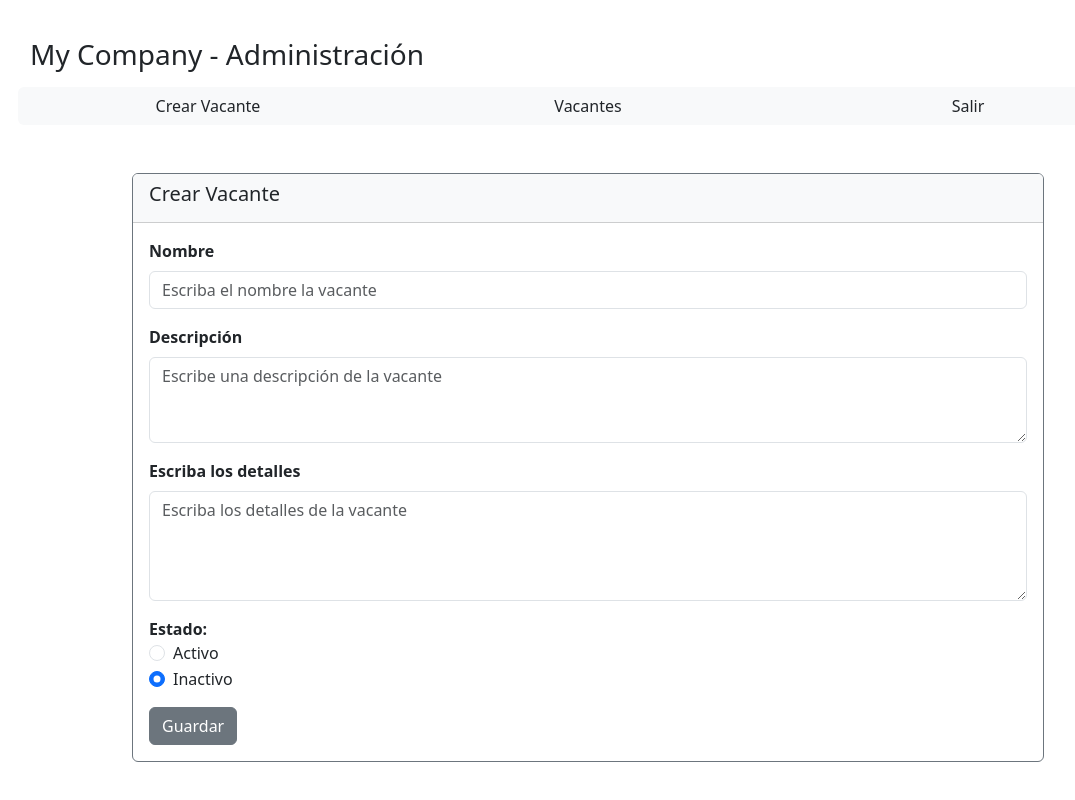
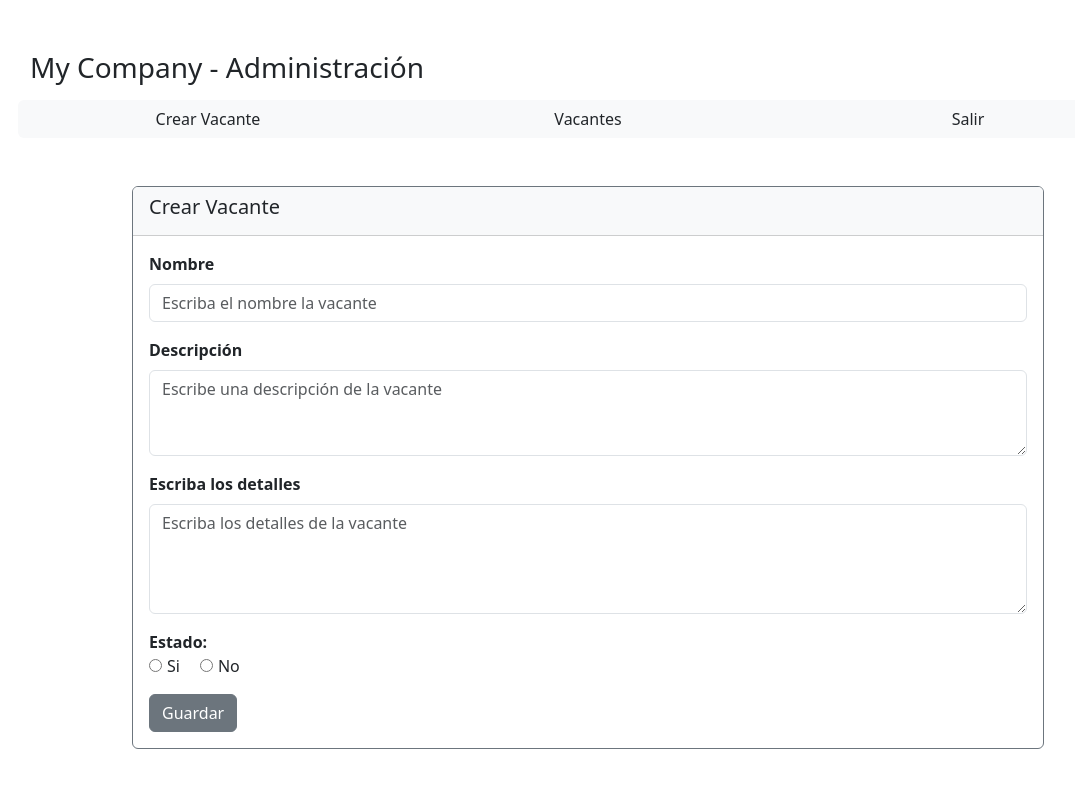
Before and after one commit to EfrenDLD/vacantes-app-FRONTEND, a React (Vite) app: page /formularioVacante in a window 1280 px wide. Shown: the whole page, without its empty margins (52-1127 px from the left). Built offline with nearby package versions, Linux system fonts and the light colour scheme.

Commit message:
feat: Se agregan datos a la BD

```diff
--- a/package.json
+++ b/package.json
@@ -10,6 +10,7 @@
     "preview": "vite preview"
   },
   "dependencies": {
+    "axios": "^1.13.1",
     "bootstrap": "^5.3.8",
     "react": "^19.1.1",
     "react-dom": "^19.1.1",
--- a/src/Routes.jsx
+++ b/src/Routes.jsx
@@ -3,12 +3,13 @@ import { FormularioVacante } from "./pages/FormularioVacantes/FormularioVacantes
 import { NavAdmin } from "./components/NavAdmin/NavAdmin.jsx";
 import ListaVacantes from "./pages/usuarioVisitante/listaVacantes";
 import Vacantes from "./pages/usuarioVisitante/vacantes";
+import { GestionFormularioVacantes } from "./pages/FormularioVacantes/GestionFormularioVacantes.jsx";
 
 const AppRoutes = () => {
   return (
     <Routes>
         <Route path="/navAdmin" element={<NavAdmin />} />
-        <Route path="/formularioVacante" element={<FormularioVacante />} />
+        <Route path="/formularioVacante" element={<GestionFormularioVacantes />} />
         <Route path="/listaVacantes" element={<ListaVacantes />} />
         <Route path="/vacantes" element={<Vacantes />} />
 
--- a/src/api/axiosConfig.js
+++ b/src/api/axiosConfig.js
@@ -1,5 +1,5 @@
 import axios from 'axios';
-const API_URL = process.env.REACT_APP_API_VACANTES_URL;
+const API_URL = import.meta.env.VITE_API_VACANTES_URL;
 
 const axiosInstance = axios.create({
     baseURL: API_URL,
--- /dev/null
+++ b/src/components/RadioSelect/RadioSelect.jsx
@@ -0,0 +1,38 @@
+import React from 'react';
+
+const RadioSelect = ({ name, options, value, onChange, gris }) => {
+  const handleOptionChange = (optionValue) => {
+    onChange({
+      target: {
+        name,
+        value: optionValue,
+      },
+    });
+  };
+
+  const normalizedOptions = options.map(option =>
+    typeof option === 'string' ? { label: option, value: option } : option
+  );
+
+  return (
+    <div style={{ display: 'flex', gap: '20px' }}>
+      {normalizedOptions.map((option, index) => (
+        <div key={index}>
+          <label style={{ color: gris ? 'var(--color-gris1)' : 'inherit' }}>
+            <input
+              type="radio"
+              name={name}
+              value={option.value}
+              checked={value === option.value}
+              onChange={() => handleOptionChange(option.value)}
+              style={{ marginRight: '5px' }}
+            />
+            {option.label}
+          </label>
+        </div>
+      ))}
+    </div>
+  );
+};
+
+export default RadioSelect;
--- a/src/pages/FormularioVacantes/FormularioVacantes.jsx
+++ b/src/pages/FormularioVacantes/FormularioVacantes.jsx
@@ -1,12 +1,12 @@
 import { useState } from "react";
 import { NavAdmin } from "../../components/NavAdmin/NavAdmin";
+import RadioSelect from "../../components/RadioSelect/RadioSelect";
 
-export const FormularioVacante = ({ guardar }) => {
+export const FormularioVacante = ({ guardarVacante }) => {
     // ********************************** DEFINICION DE VARIABLES  *****************************************
-    const [estado, setEstado] = useState("inactivo");
     // *******************************  INICIALIZANDO LOS FORMULARIOS **************************************
     const formularioInicialVacantes = {
-        fechaPublicacion: "",
+        fechaPublicacion: new Date().toISOString().split('T')[0],
         nombre: "",
         descripcion: "",
         detalle: "",
@@ -19,18 +19,41 @@ export const FormularioVacante = ({ guardar }) => {
     // ********************************** USE EFFECTS **********************************
     // **********************************  MANEJADORES DE CAMBIOS  *****************************************
     const actualizarCamposVacante = (e) => {
-        const {name, value} = e.target;
-        setDatosFormularioVacantes((prevData) =>({
-            ...prevData,
-            [name]: name
-        }))
+        const { name, value } = e.target;
+        const camposBoleanos = ["activo"]
+
+        if (camposBoleanos.includes(name)) {
+            setDatosFormularioVacantes((prevData) => ({
+                ...prevData,
+                [name]: siNoToBool(value)
+            }));
+        } else {
+            setDatosFormularioVacantes((prevData) => ({
+                ...prevData,
+                [name]: value
+            }))
+        }
+
     }
     // ******************************* FUNCIONES GENERALES *******************************************
+    const boolToSiNo = (valor) => valor === true ? 'Si' : valor === false ? 'No' : '';
+    const siNoToBool = (valor) => valor === 'Si' ? true : valor === 'No' ? false : null;
     // ********************  SE ENVIAN LOS DATOS DEL FORMULARIO PARA SER GUARDADOS  ************************
+    const guardarVacantes = async (e) => {
+        e.preventDefault();
+
+        try {
+            console.log("Datos a enviar: ", datosFormularioVacantes)
+            const respuesta = await guardarVacante(datosFormularioVacantes)
+            if(respuesta.ok == false) {
+                console.log("Error back: ", respuesta.errores)
+            }
+        } catch (error) {
+            console.log("Ocurrio un error al guardar los datos: ", error)
+        }
+    }
     // ***********************************  VALIDACION DE CAMPOS  ******************************************
     // **************************  FUNCIONES PARA MOSTRAR MENSAJES AL USUARIO  *****************************
-
-
 
     return (
         <div className="w-100">
@@ -41,7 +64,7 @@ export const FormularioVacante = ({ guardar }) => {
                         <h5 className="card-title">Crear Vacante</h5>
                     </div>
                     <div className="card-body">
-                        <form>
+                        <form onSubmit={guardarVacantes}>
                             <div className="mb-3">
                                 <label htmlFor="nombre" className="form-label fw-bolder">
                                     Nombre
@@ -52,7 +75,8 @@ export const FormularioVacante = ({ guardar }) => {
                                     id="nombre"
                                     name="nombre"
                                     placeholder="Escriba el nombre la vacante"
-                                    required
+                                    value={datosFormularioVacantes.nombre}
+                                    onChange={actualizarCamposVacante}
                                 />
                             </div>
 
@@ -66,7 +90,8 @@ export const FormularioVacante = ({ guardar }) => {
                                     name="descripcion"
                                     rows="3"
                                     placeholder="Escribe una descripción de la vacante"
-                                    required
+                                    value={datosFormularioVacantes.descripcion}
+                                    onChange={actualizarCamposVacante}
                                 ></textarea>
                             </div>
 
@@ -80,44 +105,23 @@ export const FormularioVacante = ({ guardar }) => {
                                     name="detalle"
                                     rows="4"
                                     placeholder="Escriba los detalles de la vacante"
+                                    value={datosFormularioVacantes.detalle}
+                                    onChange={actualizarCamposVacante}
                                 ></textarea>
                             </div>
 
                             <div className="mb-3">
                                 <label className="fw-bolder">Estado:</label>
+                                <RadioSelect
+                                    options={["Si", "No"]}
+                                    name="activo"
+                                    onChange={actualizarCamposVacante}
+                                    value={boolToSiNo(datosFormularioVacantes.activo)}
+                                />
 
-                                <div className="form-check">
-                                    <input
-                                        className="form-check-input"
-                                        type="radio"
-                                        name="estado"
-                                        id="radioActivo"
-                                        value="activo"
-                                        checked={estado === "activo"}
-                                        onChange={() => setEstado("activo")}
-                                    />
-                                    <label className="form-check-label" htmlFor="radioActivo">
-                                        Activo
-                                    </label>
-                                </div>
-
-                                <div className="form-check">
-                                    <input
-                                        className="form-check-input"
-                                        type="radio"
-                                        name="estado"
-                                        id="radioInactivo"
-                                        value="inactivo"
-                                        checked={estado === "inactivo"}
-                                        onChange={() => setEstado("inactivo")}
-                                    />
-                                    <label className="form-check-label" htmlFor="radioInactivo">
-                                        Inactivo
-                                    </label>
-                                </div>
                             </div>
 
-                            <button type="submit" className="btn btn-secondary">
+                            <button className="btn btn-secondary">
                                 Guardar
                             </button>
                         </form>
--- a/src/pages/FormularioVacantes/GestionFormularioVacantes.jsx
+++ b/src/pages/FormularioVacantes/GestionFormularioVacantes.jsx
@@ -2,9 +2,9 @@ import VacanteService from '../../service/VacanteService.js'
 import { FormularioVacante } from './FormularioVacantes.jsx'
 
 export const GestionFormularioVacantes =  () => {
-    const guardarVacante = async () => {
+    const guardarVacante = async (datosVacante) => {
         try {
-            await VacanteService.create()
+            await VacanteService.create(datosVacante)
             return {ok: true}
         } catch (error) {
             return{
@@ -17,7 +17,7 @@ export const GestionFormularioVacantes =  () => {
     return (
         <div>
             <FormularioVacante
-                guardar = {guardarVacante}
+                guardarVacante = {guardarVacante}
             />
         </div>
     )
--- a/src/service/VacanteService.js
+++ b/src/service/VacanteService.js
@@ -1,6 +1,6 @@
 import axiosInstance from '../api/axiosConfig';
 
-const API_URL = '/alumno';
+const API_URL = '/vacantes';
 
 const create = async (params) => {
   try {
@@ -12,5 +12,5 @@ const create = async (params) => {
 };
 
 export default {
-    create
+  create
 }
```
Also changed, not shown: 2 other files (tests, documents, lock files or other folders).
